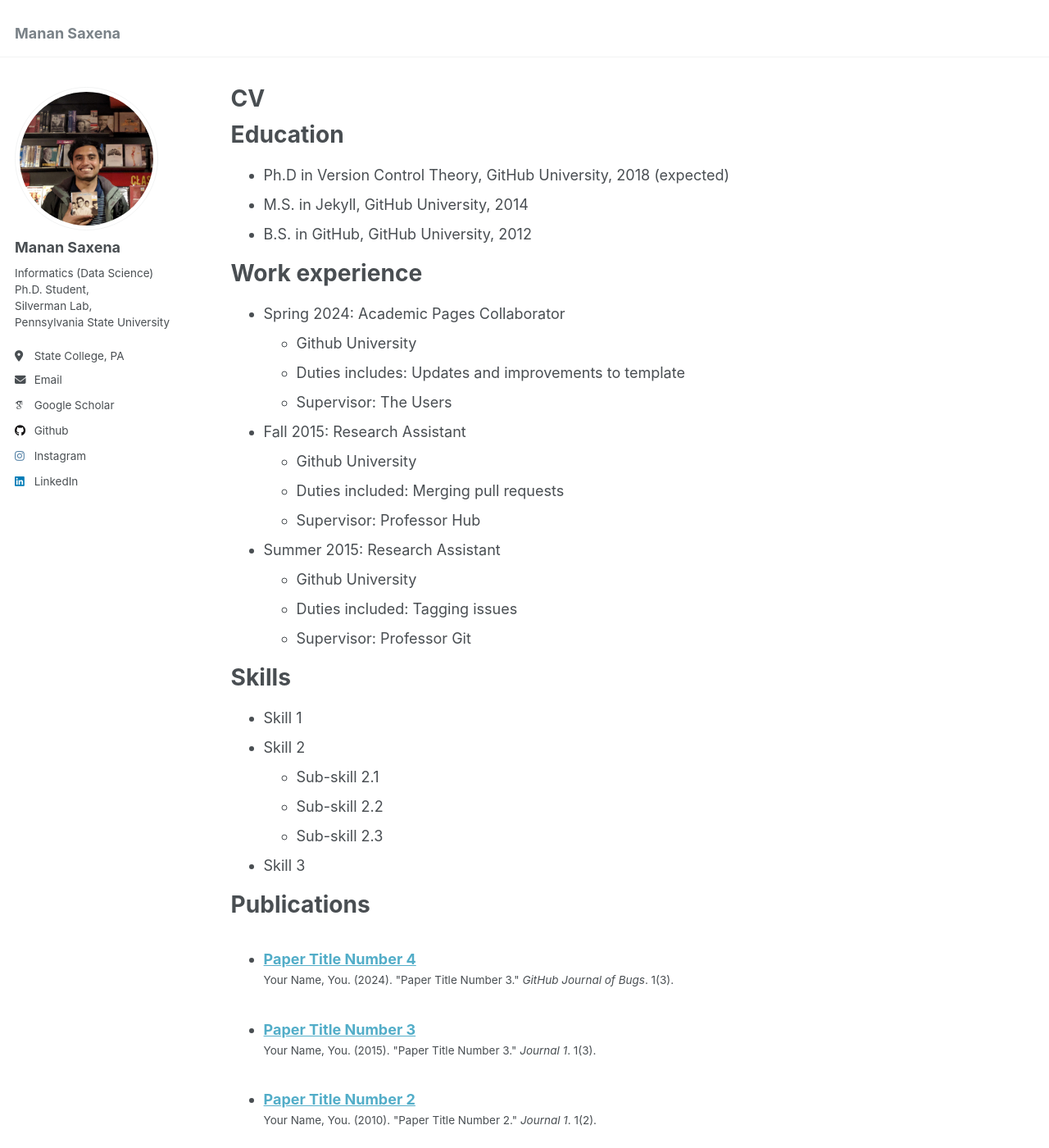
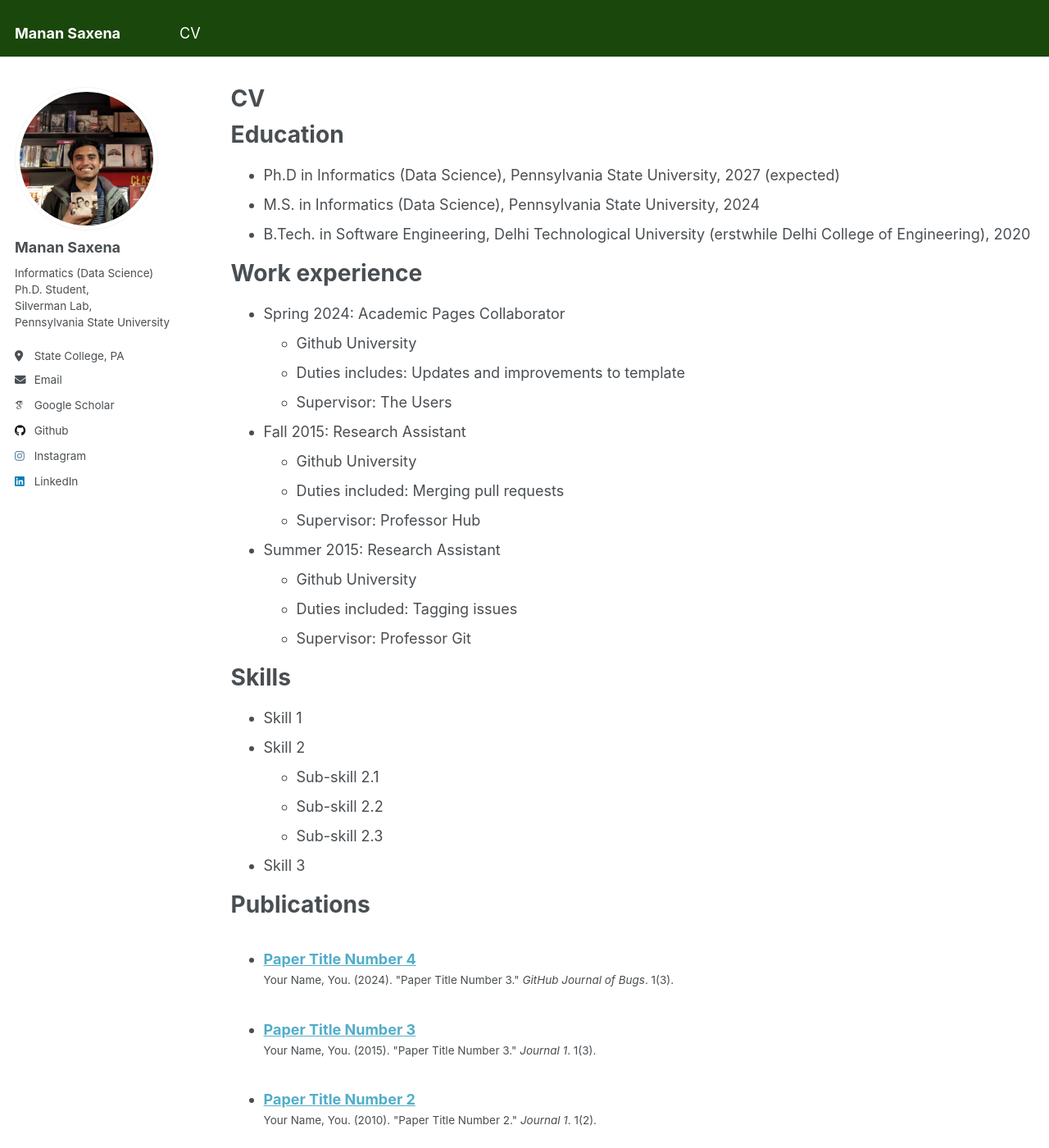
Before and after one commit to manansaxena/manansaxena.github.io, a Jekyll site: the page built from _pages/cv.md, in a window 1280 px wide and 1400 px high. Shown: the whole window at 82% size. Built offline with Jekyll 4.4.1, drawn with Linux system fonts in a browser that asks for light colours; some web fonts are replaced.

Commit message:
basic changes

```diff
--- a/_data/navigation.yml
+++ b/_data/navigation.yml
@@ -20,8 +20,8 @@ main:
   # - title: "Blog Posts"
   #   url: /year-archive/
 
-  # - title: "CV"
-  #   url: /cv/
+  - title: "CV"
+    url: /cv/
 
   # - title: "Guide"
   #   url: /markdown/
--- a/_pages/cv.md
+++ b/_pages/cv.md
@@ -11,9 +11,9 @@ redirect_from:
 
 Education
 ======
-* Ph.D in Version Control Theory, GitHub University, 2018 (expected)
-* M.S. in Jekyll, GitHub University, 2014
-* B.S. in GitHub, GitHub University, 2012
+* Ph.D in Informatics (Data Science), Pennsylvania State University, 2027 (expected)
+* M.S. in Informatics (Data Science), Pennsylvania State University, 2024
+* B.Tech. in Software Engineering, Delhi Technological University (erstwhile Delhi College of Engineering), 2020
 
 Work experience
 ======
--- a/_sass/_masthead.scss
+++ b/_sass/_masthead.scss
@@ -4,7 +4,7 @@
 
 .masthead {
   position: fixed;
-  background: white;
+  background: #1a470b;
   border-bottom: 1px solid $border-color;
   height: $masthead-height;
   top: 0;
--- a/_sass/_navigation.scss
+++ b/_sass/_navigation.scss
@@ -175,13 +175,13 @@
 .greedy-nav {
   position: relative;
   min-width: 250px;
-  background: $background-color;
+  background: #1a470b;
 
   a {
     display: block;
     margin: 0 1rem;
     padding: 0.5rem 0;
-    color: $masthead-link-color;
+    color: #fff;
     text-decoration: none;
 
     &:hover {
```
Also changed, not shown: _pages/about.md (+3 -4 lines).
